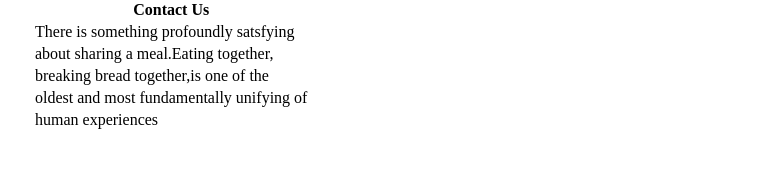
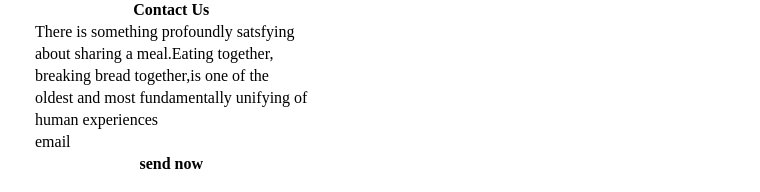
Before and after one commit to Shamim2019/streetfood, a plain HTML site: page index.html in a window 1280 px wide. Shown: the part 2235-2427 px from the top of the page, without its empty margins (16-776 px from the left). Before the commit the page ends 2383 px from the top, so only its background shows below. Drawn offline with Linux system fonts and the light colour scheme.

Commit message:
added table data on the body

```diff
--- a/index.html
+++ b/index.html
@@ -133,3 +133,8 @@ human experiences</p>
 </tr>
 <td>human experiences</td>
 </tr>
+<td>email</td>
+ <tr>
+   <th> send now</th>
+ </tr>
+  </table>
```
